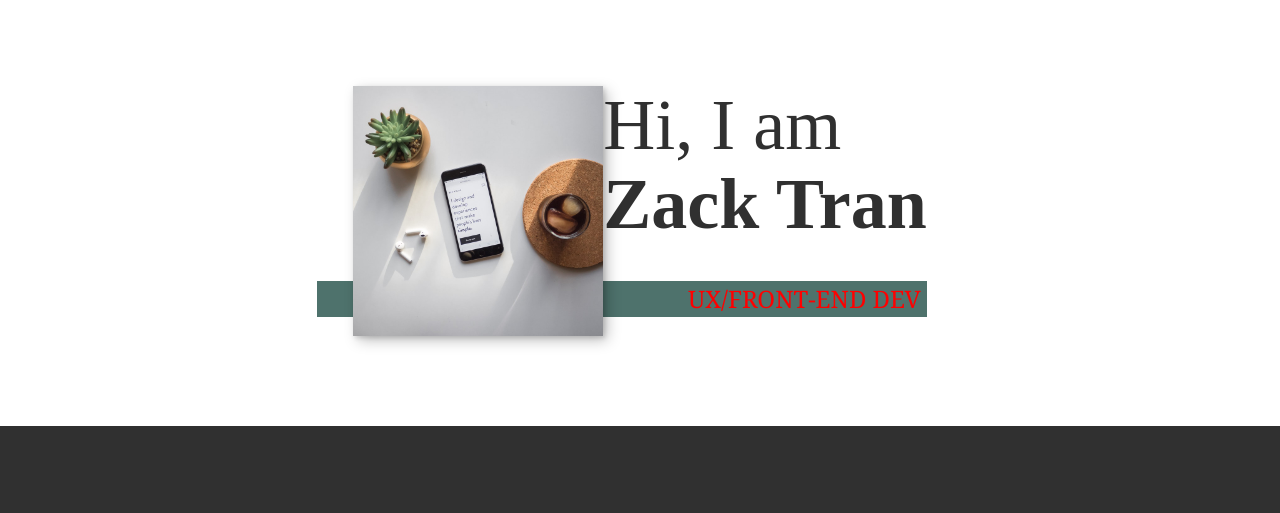
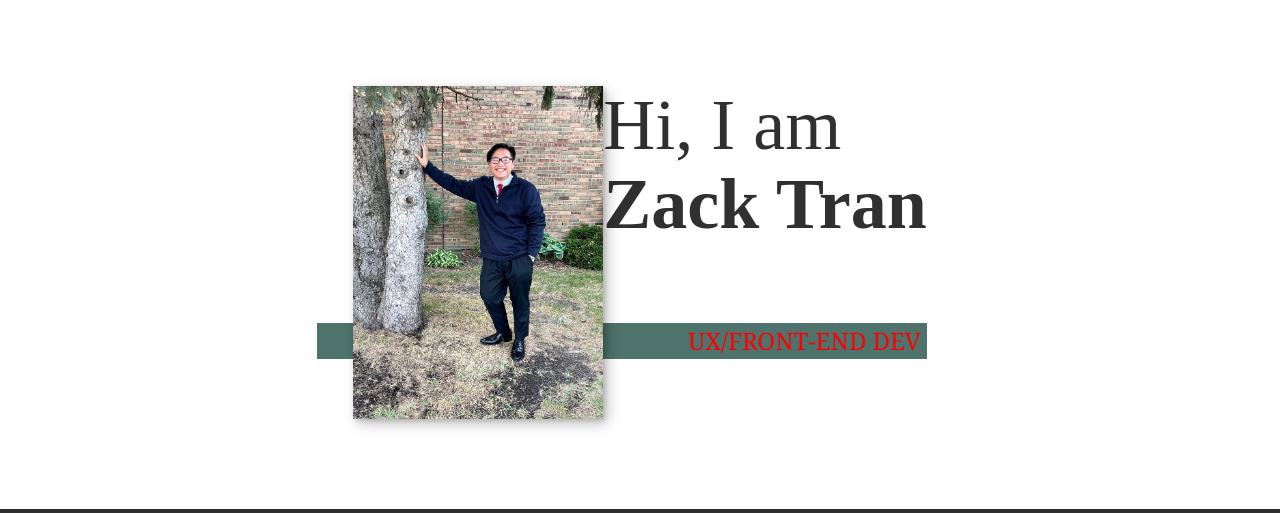
Before and after one commit to zacktraan/zacktraan.github1, a plain HTML site: page index.html in a window 1280 px wide. Shown: the part 227-740 px from the top of the page. Drawn offline with nearby package versions, Linux system fonts and the light colour scheme.

Commit message:
Update index.html
demo

```diff
--- a/index.html
+++ b/index.html
@@ -45,7 +45,7 @@ hfrOj+BmwXdxFgVK/Kvc=" crossorigin="anonymous" />
         Hi, I am <strong>Zack Tran</strong>
     </h1>
     <p class="section__subtitle section__subtitle--intro"> UX/FRONT-END DEV </p>
-    <img src="img/ux.JPG" alt="photos of what I do" class="intro__img">
+    <img src="img/Intro.JPG" alt="photos of what I do" class="intro__img">
     </section>
 
 
```
